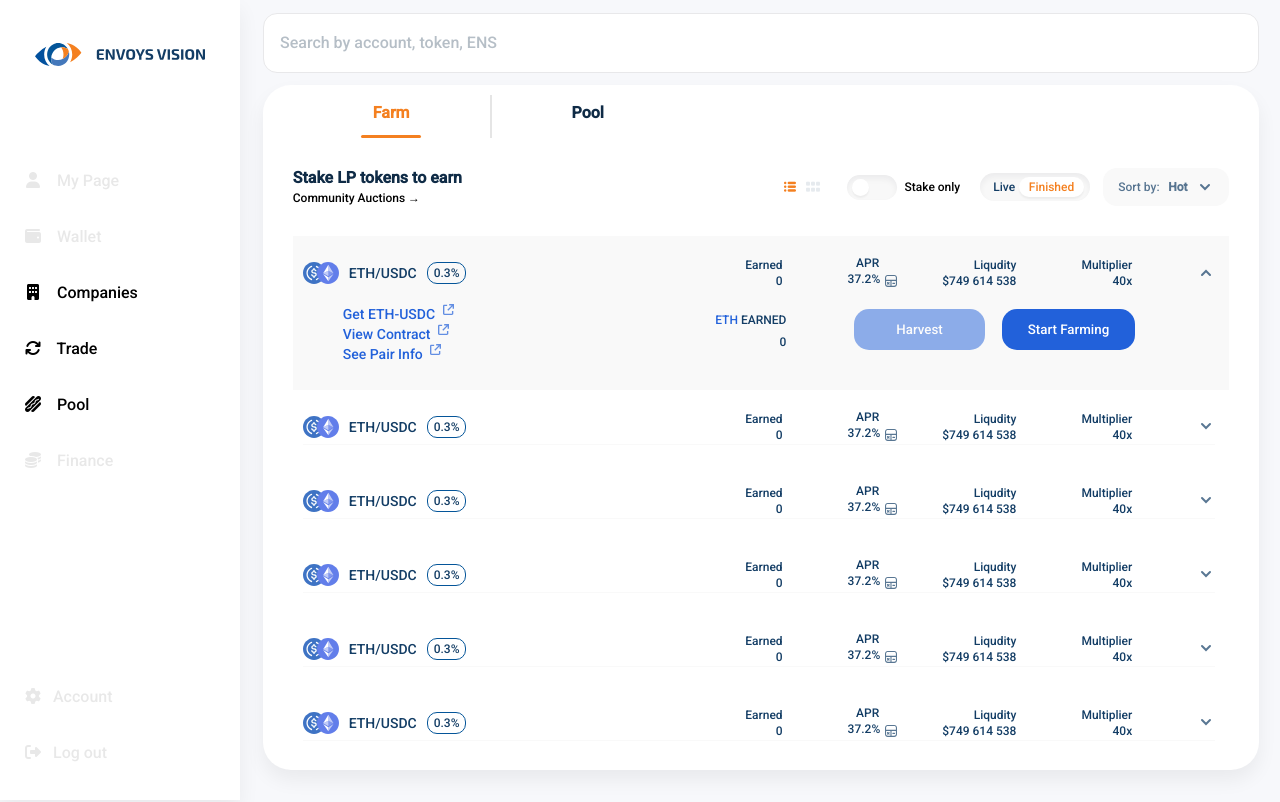
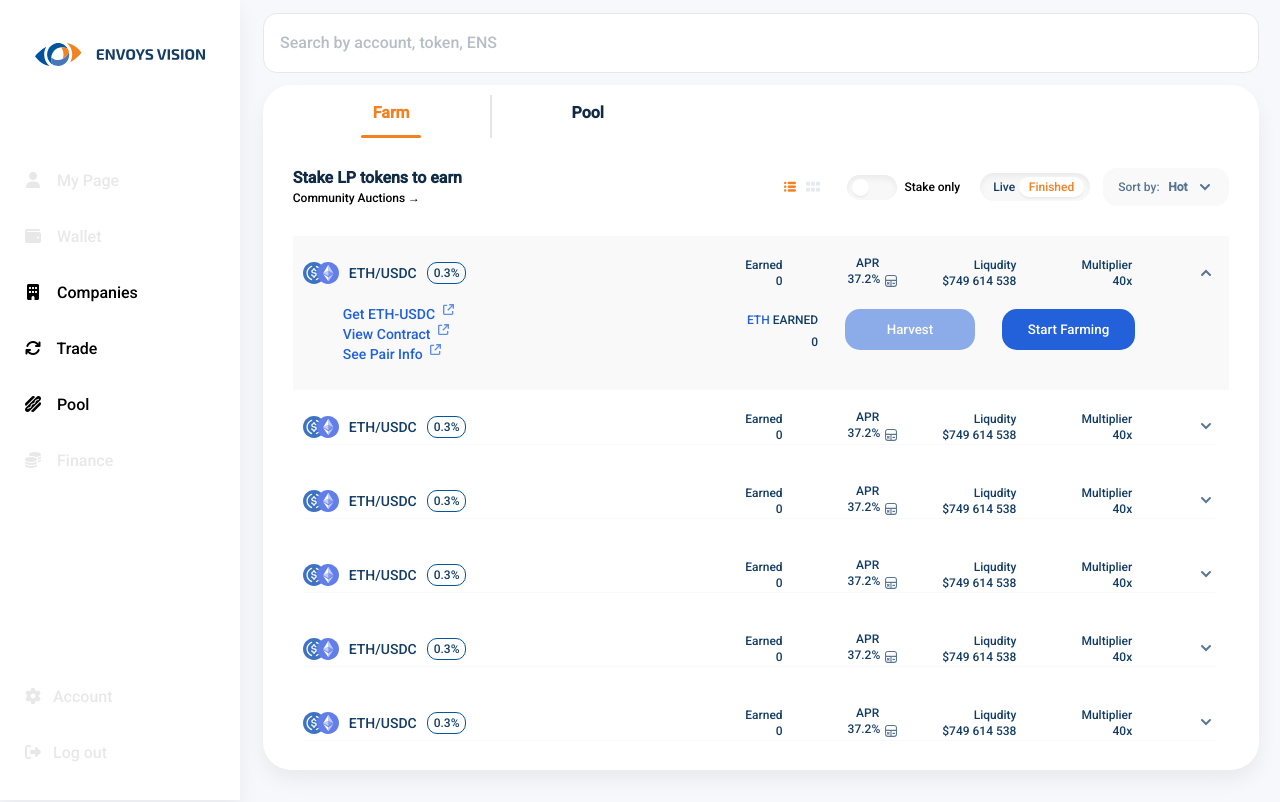
Before and after one commit to envoys-lab/envoys-frontend-new, a React (Create React App) app: page /farm in a window 1280 px wide. Both pictures are taken after a click on the element 759 px from the left and 273 px from the top of the page. Built offline with nearby package versions, Linux system fonts and the light colour scheme; what @binance-chain/bsc-connector, @web3-react/core, @web3-react/injected-connector, @web3-react/walletconnect-connector would draw is missing.

Commit message:
fix: style

```diff
--- a/src/pages/Farm/FarmList/components/FarmList/item_components/dropDown/IButton.tsx
+++ b/src/pages/Farm/FarmList/components/FarmList/item_components/dropDown/IButton.tsx
@@ -3,7 +3,6 @@ import styled from 'styled-components';
 import { Flex } from '../../simple_styles';
 
 const IButtonStyle = styled.button`
-  margin: 0 0 0 17px;
   padding: 13px 26px;
   background: #2261da;
   color: #fff;
@@ -14,7 +13,6 @@ const IButtonStyle = styled.button`
 `;
 
 const IButtonStyleD = styled.button`
-  margin: 0 0 0 68px;
   padding: 13px 42px;
   background: #2261da;
   color: #fff;
--- a/src/pages/Farm/FarmList/components/FarmList/item_components/dropDown/ItemDropDown.tsx
+++ b/src/pages/Farm/FarmList/components/FarmList/item_components/dropDown/ItemDropDown.tsx
@@ -1,6 +1,6 @@
 import React from 'react';
 import styled from 'styled-components';
-import { Flex } from '../../simple_styles';
+import { Flex, Flex2 } from '../../simple_styles';
 import Earned from './Earned';
 import IButton from './IButton';
 import Links from './Links';
@@ -27,11 +27,11 @@ const ItemDropDown: React.FC<EarnedType> = (props) => {
     <ItemEndStyle show={props.show}>
       <Flex align="center" justify="space-between">
         <Links />
-        <Flex>
+        <Flex2 width="49%">
           <Earned earned={props.earned} />
           <IButton disabled={true} text="Harvest" />
           <IButton disabled={false} text="Start Farming" />
-        </Flex>
+        </Flex2>
       </Flex>
     </ItemEndStyle>
   );
--- a/src/pages/Farm/FarmList/components/FarmList/simple_styles.tsx
+++ b/src/pages/Farm/FarmList/components/FarmList/simple_styles.tsx
@@ -9,6 +9,7 @@ type Props = {
   col?: string;
   row?: string;
   gap?: string;
+  width?: string;
 };
 
 export const Flex = styled.div<Props>`
@@ -19,6 +20,12 @@ export const Flex = styled.div<Props>`
   flex-direction: ${(props) => props.direction || 'row'};
 `;
 
+export const Flex2 = styled.div<Props>`
+  display: flex;
+  align-items: center;
+  justify-content: space-between;
+  width: ${(props) => props.width || '100%'};
+`;
 export const Grid = styled.div<Props>`
   display: grid;
   grid-template-columns: ${(props) => props.col || 'none'};
```
